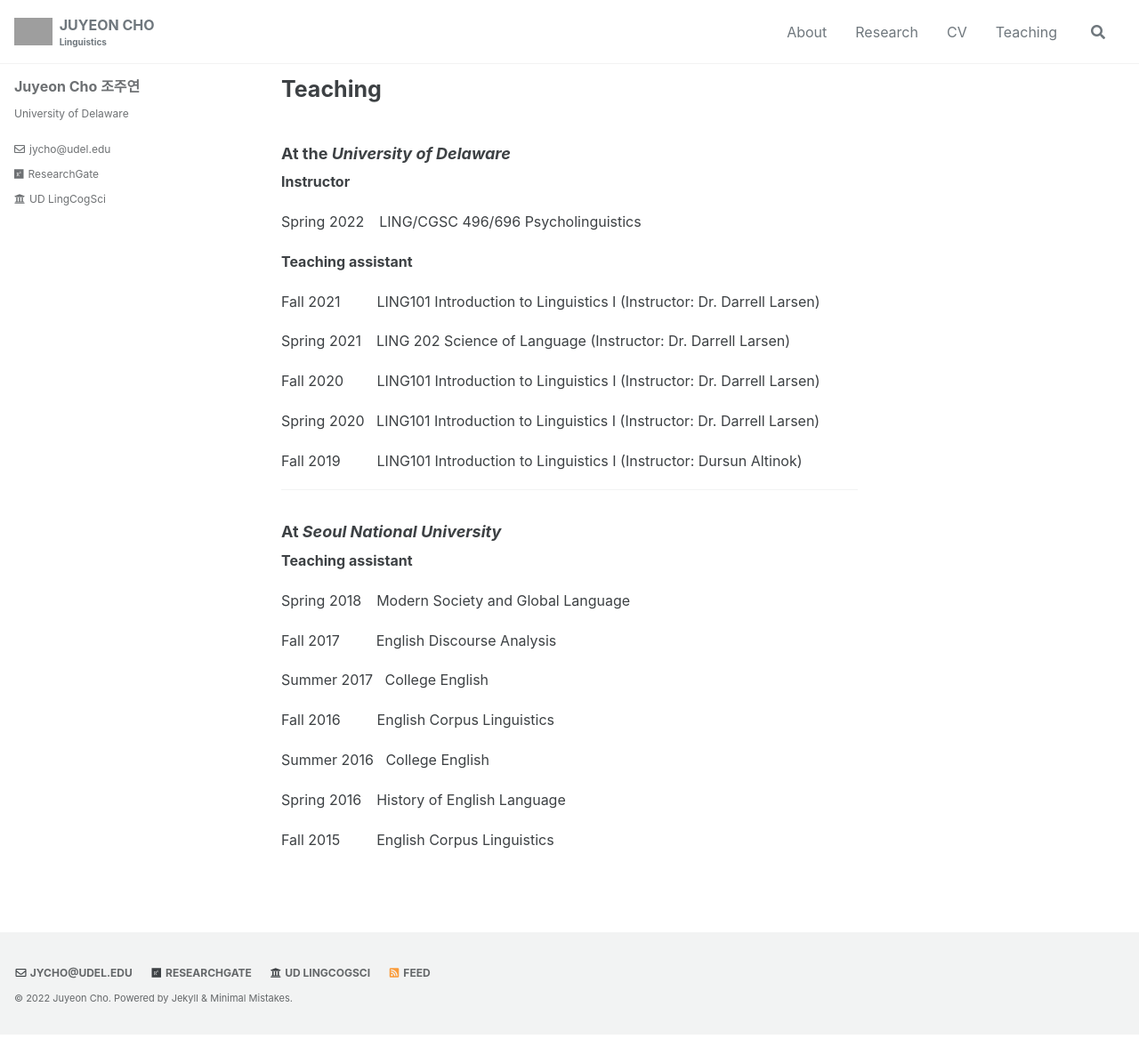
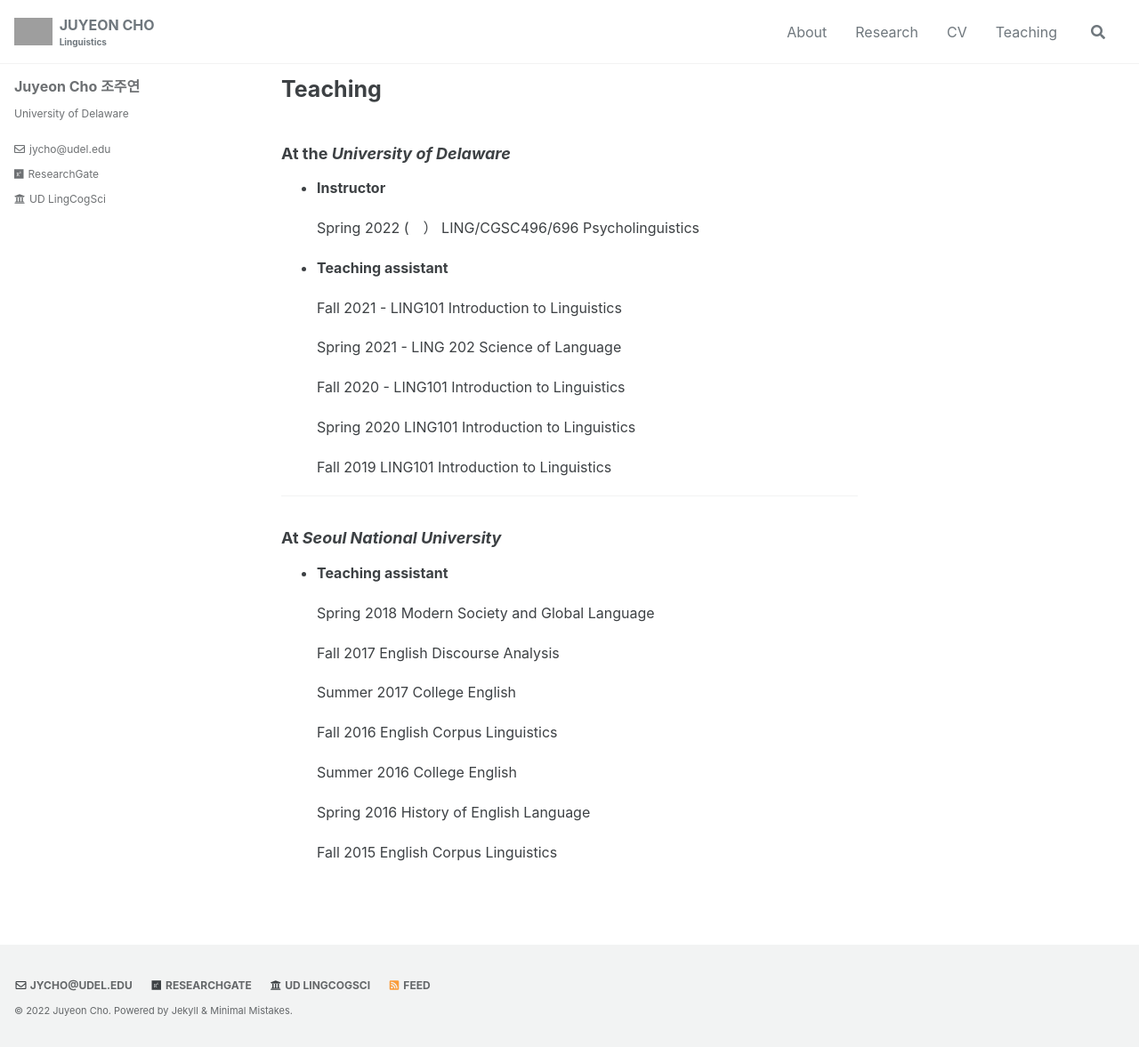
Before and after one commit to juyeoncho/juyeoncho.github.io, a Jekyll site: the page built from _pages/teaching.md, in a window 1280 px wide. Shown: the whole page at 89% size. Built offline with Jekyll 4.4.1, drawn with Linux system fonts in a browser that asks for light colours; cached includes are drawn as plain includes; grey boxes are pictures that could not be loaded.

Commit message:
Update teaching.md

```diff
--- a/_pages/teaching.md
+++ b/_pages/teaching.md
@@ -6,39 +6,40 @@ layout: single
 
 ### At the ***University of Delaware***
 
-**Instructor**
+- **Instructor**
 
-Spring 2022 &ensp;        LING/CGSC 496/696 Psycholinguistics
+  Spring 2022 (　） LING/CGSC496/696 Psycholinguistics
 
 
-**Teaching assistant**
+- **Teaching assistant**
 
-Fall 2021   &emsp;&emsp;  LING101 Introduction to Linguistics I (Instructor: Dr. Darrell Larsen)
+  Fall 2021 - LING101 Introduction to Linguistics
 
-Spring 2021 &ensp;        LING 202 Science of Language (Instructor: Dr. Darrell Larsen)
+  Spring 2021 - LING 202 Science of Language
 
-Fall 2020   &emsp; &ensp; LING101 Introduction to Linguistics I (Instructor: Dr. Darrell Larsen)
+  Fall 2020 - LING101 Introduction to Linguistics
 
-Spring 2020 &nbsp;        LING101 Introduction to Linguistics I (Instructor: Dr. Darrell Larsen)
+  Spring 2020 LING101 Introduction to Linguistics
 
-Fall 2019   &emsp;&ensp;&ensp;  LING101 Introduction to Linguistics I (Instructor: Dursun Altinok)
+  Fall 2019 LING101 Introduction to Linguistics
 
 ---
 
 ### At *Seoul National University*
 
-**Teaching assistant**
+- **Teaching assistant**
 
-Spring 2018   &ensp;        Modern Society and Global Language
+  Spring 2018 Modern Society and Global Language
 
-Fall 2017     &emsp;&emsp;  English Discourse Analysis
+  Fall 2017 English Discourse Analysis
 
-Summer 2017   &nbsp;        College English
+  Summer 2017 College English
 
-Fall 2016     &emsp;&emsp;  English Corpus Linguistics
+  Fall 2016 English Corpus Linguistics
 
-Summer 2016   &nbsp;        College English
+  Summer 2016 College English
 
-Spring 2016   &ensp;        History of English Language
+  Spring 2016 History of English Language
 
-Fall 2015    &emsp;&emsp;   English Corpus Linguistics
+  Fall 2015 English Corpus Linguistics
+{: .text-justify}
```
